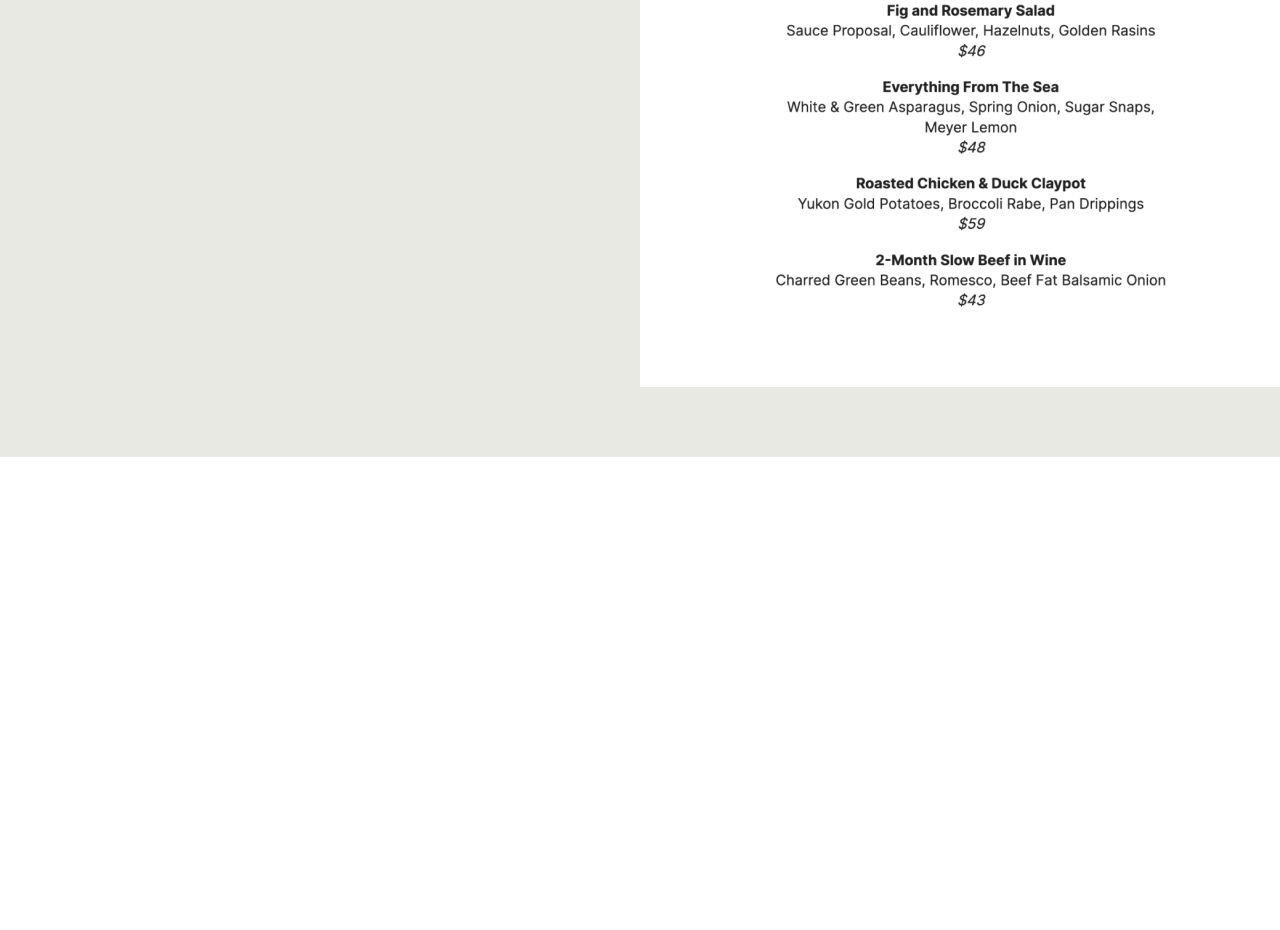
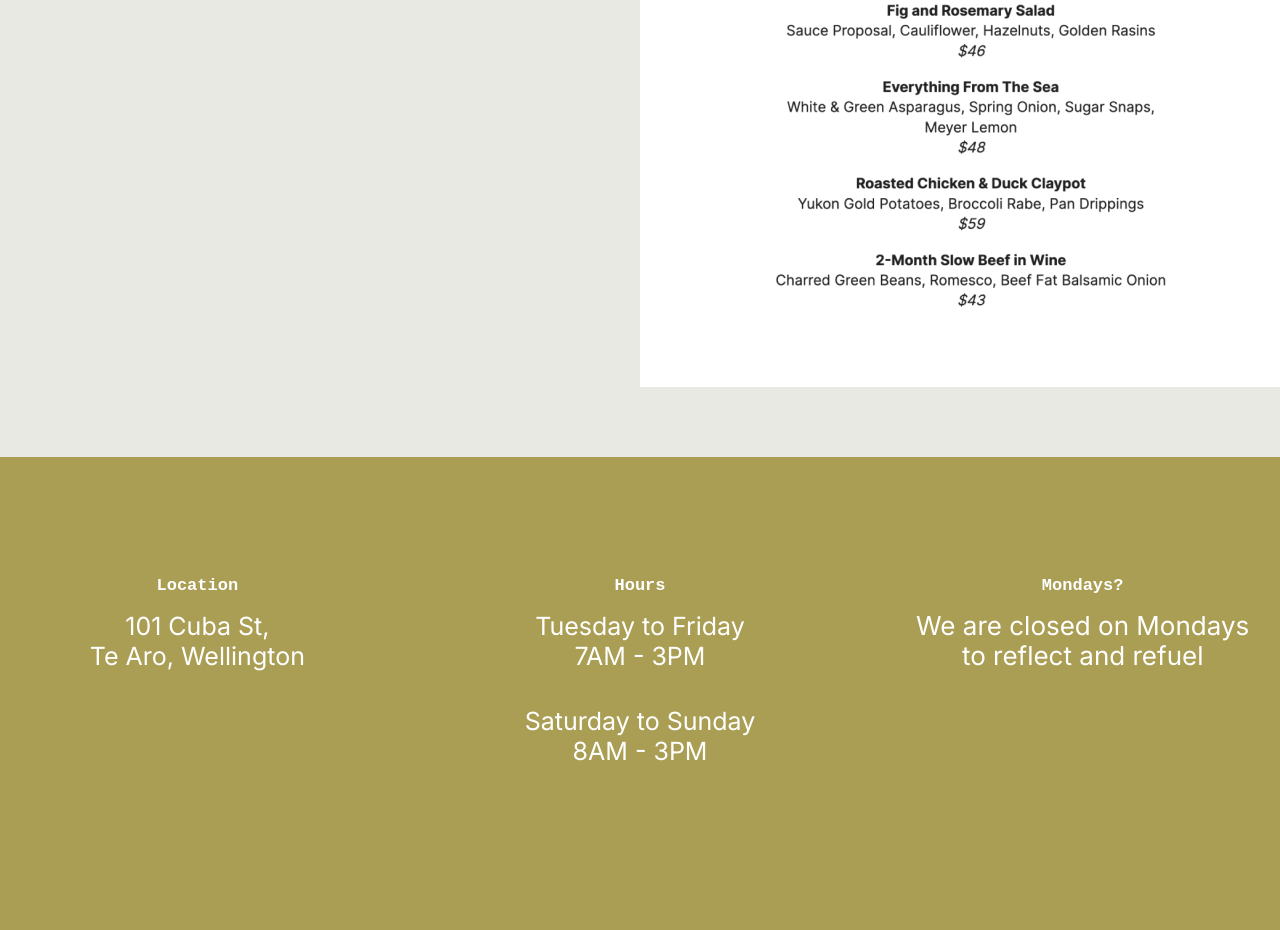
Before and after one commit to DEZester/latte-cafe, a website: page index.html in a window 1280 px wide. Shown: the part 2283-3213 px from the top of the page. Before the commit the page ends 2740 px from the top, so only its background shows below. Drawn offline with nearby package versions, Linux system fonts and the light colour scheme; a web font is replaced by a local one.

Commit message:
section info

```diff
--- a/index.html
+++ b/index.html
@@ -80,5 +80,25 @@
         <img src="./img/menuOfCafe.png" alt="Menu" />
       </div>
     </section>
+    <section class="info">
+      <div class="info__container">
+        <div class="location">
+          <h4 class="location__title">Location</h4>
+          <span class="location__adress">101 Cuba St,</span>
+          <span class="location__city">Te Aro, Wellington</span>
+        </div>
+        <div class="hours">
+          <h4 class="hours__title">Hours</h4>
+          <span class="hours__weekDates">Tuesday to Friday</span>
+          <span class="hours__time time-margin">7AM - 3PM</span>
+          <span class="hours__weekDates">Saturday to Sunday</span>
+          <span class="hours__time">8AM - 3PM</span>
+        </div>
+        <div class="mondays">
+          <h4 class="mondays__title">Mondays?</h4>
+          <span class="mondays__info">We are closed on Mondays to reflect and refuel</span>
+        </div>
+      </div>
+    </section>
   </body>
 </html>
--- /dev/null
+++ b/styles/info/info.scss
@@ -0,0 +1,83 @@
+.info {
+  display: flex;
+  justify-content: center;
+  align-items: center;
+  width: 1440px;
+  height: 473px;
+  background: #aa9e54;
+  color: white;
+  &__container {
+    display: flex;
+    width: 1328px;
+    height: 233px;
+  }
+}
+.location {
+  display: flex;
+  flex-direction: column;
+  align-items: center;
+  flex: 1;
+  &__title {
+    font-family: $azeretMono;
+    font-style: bold;
+    font-size: 17px;
+    line-height: 109%;
+    margin-bottom: 15px;
+  }
+  &__adress {
+    font-size: 25px;
+    line-height: 120%;
+  }
+  &__city {
+    font-size: 25px;
+    line-height: 120%;
+  }
+}
+.hours {
+  display: flex;
+  flex-direction: column;
+  align-items: center;
+  flex: 1;
+  &__title {
+    font-family: $azeretMono;
+    font-style: bold;
+    font-size: 17px;
+    line-height: 109%;
+    margin-bottom: 15px;
+  }
+  &__weekDates {
+    font-size: 25px;
+    line-height: 120%;
+    text-align: center;
+    line-height: 120%;
+  }
+  &__time {
+    font-size: 25px;
+    line-height: 120%;
+    text-align: center;
+    line-height: 120%;
+  }
+}
+.mondays {
+  display: flex;
+  flex-direction: column;
+  align-items: center;
+  flex: 1;
+  &__title {
+    font-family: $azeretMono;
+    font-style: bold;
+    font-size: 17px;
+    line-height: 109%;
+    margin-bottom: 15px;
+  }
+  &__info {
+    width: 352px;
+    height: 73px;
+    font-size: 26px;
+    line-height: 116%;
+    text-align: center;
+  }
+}
+.time-margin {
+  margin-bottom: 35px;
+}
--- a/styles/main.scss
+++ b/styles/main.scss
@@ -2,7 +2,7 @@
 @import './main-page/main-page.scss';
 @import './about/about.scss';
 @import './menu/menu.scss';
-
+@import './info/info.scss';
 * {
   box-sizing: border-box;
   margin: 0;
```
Also changed, not shown: styles/styles.css, 1 other file.
